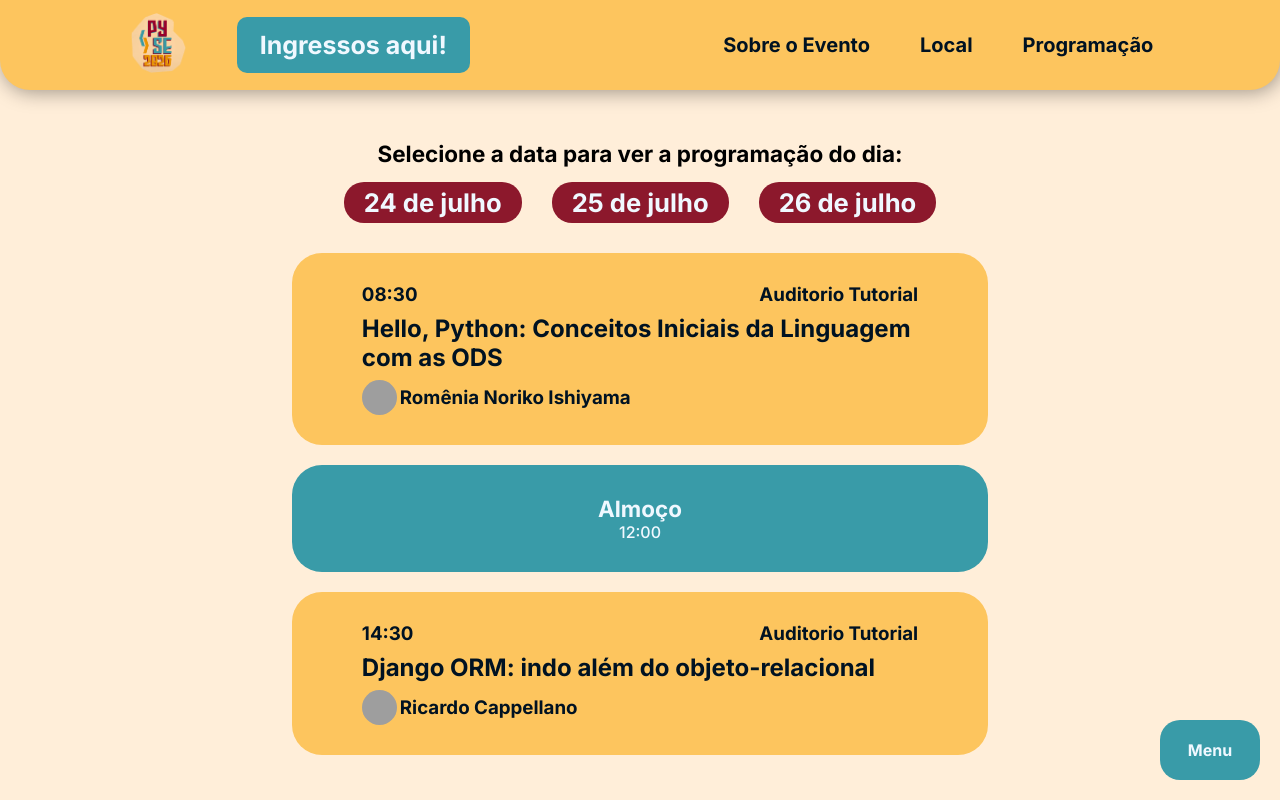
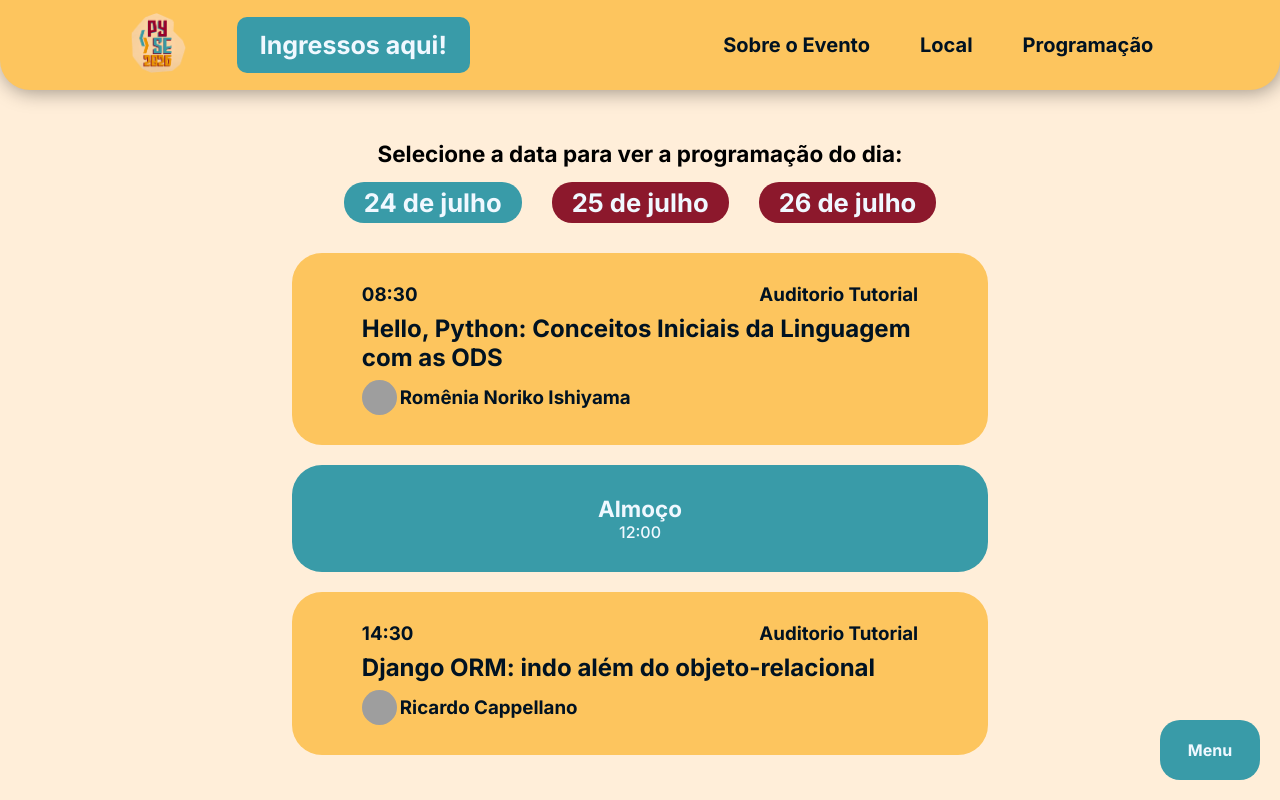
Before and after one commit to pythonsudeste/Site-PySE2026, a React (Vite) app: page /programation-panel in a window 1280 px wide. Shown: the top 800 px of the page. Built offline with nearby package versions, Linux system fonts and the light colour scheme; grey boxes are pictures that could not be loaded.

Commit message:
Melhorando UI para a selecao de datas

```diff
--- a/src/feature/programationPanel/ProgramationPanel.jsx
+++ b/src/feature/programationPanel/ProgramationPanel.jsx
@@ -17,12 +17,19 @@ export const ProgramationPanel = () => {
                     <h3>Selecione a data para ver a programação do dia:</h3>
                     <div className="ProgramationPanel-Container-datas-item">
                         {datas.map((data) => (
+                            <div
+                                className={data == selectedDate ?
+                                    `ProgramationPanel-Container-datas-item-button-selected`
+                                    : ""
+                                }
+                            >
                                 <button
                                     onClick={() => setSelectedDate(data)}
                                     key={data}
                                 >
                                     {data}
                                 </button>
+                            </div>
                         ))}
                     </div>
                 </div>
--- a/src/feature/programationPanel/styles/programationPanel.css
+++ b/src/feature/programationPanel/styles/programationPanel.css
@@ -45,6 +45,13 @@
         font-size: 1.6rem;
         font-weight: 700;
         color: aliceblue;
+        transition: 0.3s linear background-color;
+    }
+}
+
+.ProgramationPanel-Container-datas-item-button-selected {
+    & button {
+        background-color: #399ba8;
     }
 }
 
```
